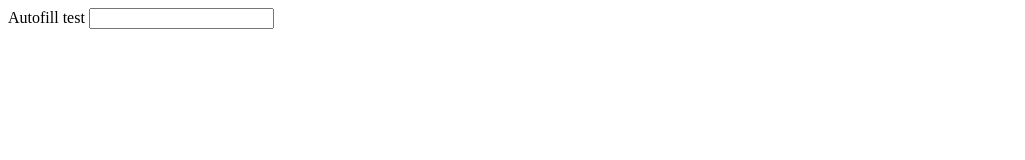
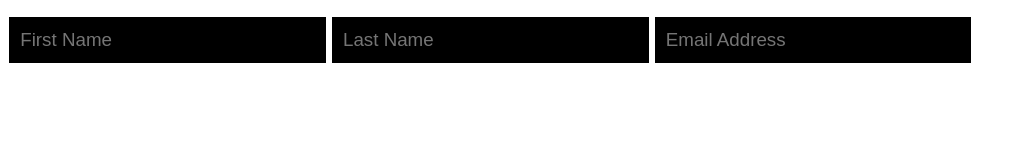
Before and after one commit to drewburch/animation-test, a plain HTML site: page index.html in a window 1280 px wide. Shown: the whole page, without its empty margins (0-1025 px from the left). Drawn offline with nearby package versions, Linux system fonts and the light colour scheme.

Commit message:
Update index.html

```diff
--- a/index.html
+++ b/index.html
@@ -8,9 +8,9 @@
 <div class="wrap">
   <form>
   <div>
-    <label for="cc">Autofill test</label>
-    <input type="text" id="hey" name="hey" autocomplete="off">
-  </div>
+    <input id="orderFirstName" placeholder="First Name" style="display: inline-block; border: 1px solid rgb(255, 255, 255); border-radius: 0px; font-size: 18.75px; margin: 7.5px 0px; padding: 12.375px 11.25px; text-align: left; width: 318.75px; color: rgb(255, 255, 255); background-color: rgb(0, 0, 0);" autocomplete="false" type="text" data-reactid=".37nu2l2neo.0.6.1.$=10:0.$=10:0">
+  <input id="orderLastName" placeholder="Last Name" style="display:inline-block;background-color:#000;border-width:1px;border-style:solid;border-color:#fff;-webkit-border-radius:0;font-size:18.75px;margin:7.5px 0;padding:12.375px 11.25px;text-align:left;width:318.75px;color:#fff;" autocomplete="false" type="text" data-reactid=".37nu2l2neo.0.6.1.$=11:0.$=10:0">
+<input id="orderEmail" placeholder="Email Address" style="display:inline-block;background-color:#000;border-width:1px;border-style:solid;border-color:#fff;-webkit-border-radius:0;font-size:18.75px;margin:7.5px 0;padding:12.375px 11.25px;text-align:left;width:318.75px;color:#fff;" autocomplete="false" type="email" data-reactid=".37nu2l2neo.0.6.1.$=12:0.$=10:0">
 </form>
 </div>
 <script src="//cdnjs.cloudflare.com/ajax/libs/jquery/2.1.3/jquery.min.js"></script>
```
